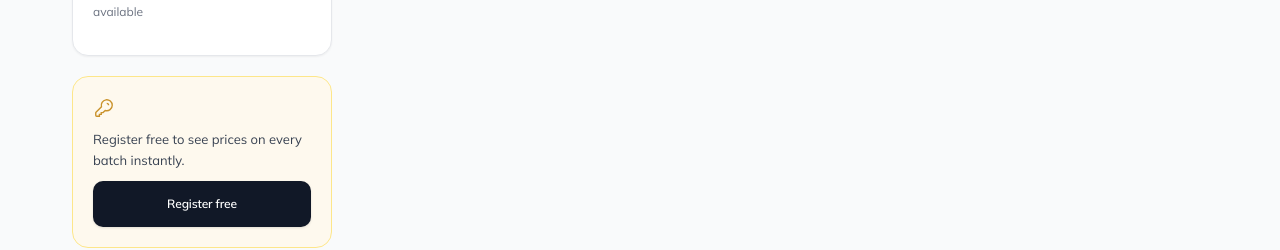
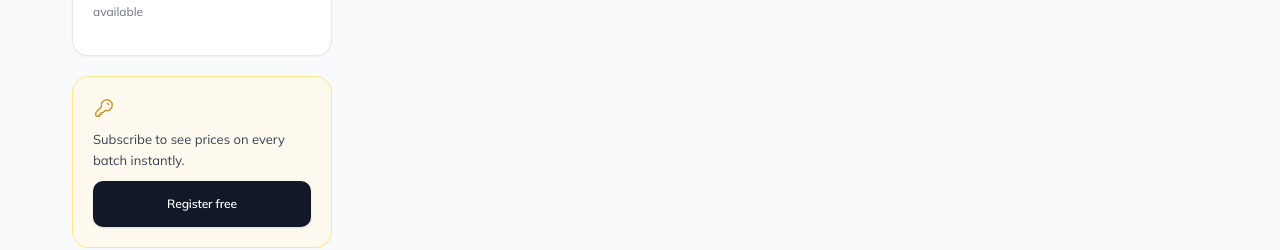
Before and after one commit to newbornspec/Als-Trade-wholesale, a React (Vite) app in the folder client/: page /available-stock in a window 1280 px wide. Shown: the part 860-1110 px from the top of the page. Built offline with nearby package versions, Linux system fonts and the light colour scheme; no server answers.

Commit message:
hide register prompt on stock page when logged in

```diff
--- a/client/src/pages/StockPage.jsx
+++ b/client/src/pages/StockPage.jsx
@@ -228,7 +228,7 @@ export default function StockPage() {
               <svg width="22" height="22" viewBox="0 0 24 24" fill="none" stroke="var(--accent)" strokeWidth="1.5">
                 <path d="M15 7a2 2 0 012 2m4 0a6 6 0 01-7.743 5.743L11 17H9v2H7v2H4a1 1 0 01-1-1v-2.586a1 1 0 01.293-.707l5.964-5.964A6 6 0 1121 9z"/>
               </svg>
-              <p>Register free to see prices on every batch instantly.</p>
+              <p>Subscribe to see prices on every batch instantly.</p>
               {!user && (
               <Link to="/sign-up" className="btn btn-primary" style={{width:'100%',justifyContent:'center',fontSize:'12px',padding:'10px 16px'}}>
                 Register free
```
